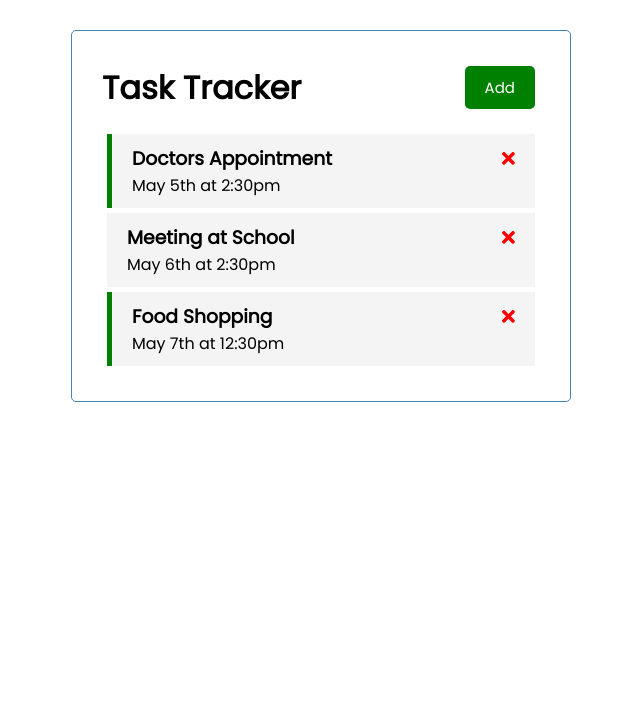
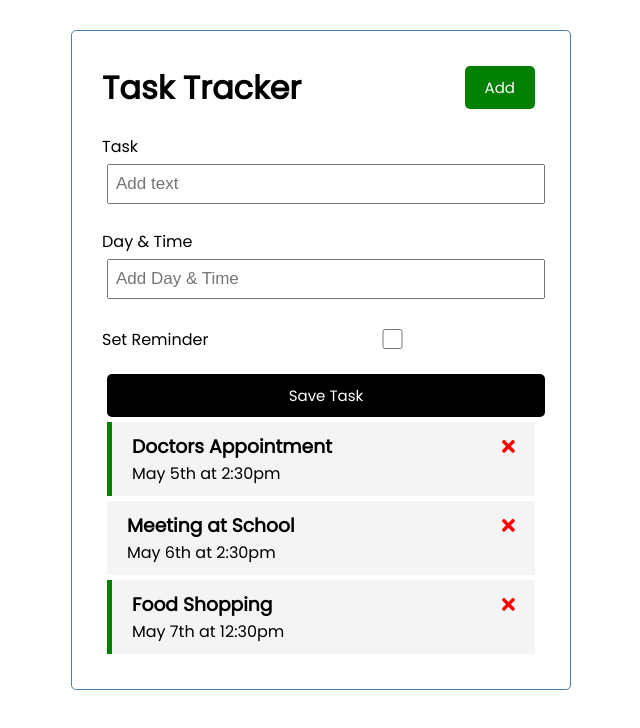
Before and after one commit to markpackham/angular-crash, an Angular app: page / in a window 1280 px wide. Shown: the top 728 px of the page, without its empty margins (319-959 px from the left). Built offline with nearby package versions, Linux system fonts and the light colour scheme; data requests are answered from the project's data file.

Commit message:
add form to add task https://youtu.be/3dHNOWTI7H8?t=5202

```diff
--- a/src/app/components/add-task/add-task.component.html
+++ b/src/app/components/add-task/add-task.component.html
@@ -1 +1,17 @@
-<p>add-task works!</p>
+<form>
+  <div class="form-control">
+    <label for="text">Task</label>
+    <input type="text" name="text" id="text" placeholder="Add text" />
+  </div>
+
+  <div class="form-control">
+    <label for="day">Day & Time</label>
+    <input type="text" name="day" id="day" placeholder="Add Day & Time" />
+  </div>
+
+  <div class="form-control form-control-check">
+    <label for="reminder">Set Reminder</label>
+    <input type="checkbox" name="reminder" id="reminder" />
+  </div>
+  <input type="submit" value="Save Task" class="btn btn-block">
+</form>
--- a/src/app/components/add-task/add-task.component.ts
+++ b/src/app/components/add-task/add-task.component.ts
@@ -7,6 +7,10 @@
 })
 export class AddTaskComponent implements OnInit {
 
+  text: string;
+  day: string;
+  reminder: boolean = false;
+
   constructor() { }
 
   ngOnInit(): void {
--- a/src/app/components/tasks/tasks.component.html
+++ b/src/app/components/tasks/tasks.component.html
@@ -1,3 +1,4 @@
+<app-add-task></app-add-task>
 <app-task-item *ngFor="let task of tasks" [task]="task" (onDeleteTask)="deleteTask(task)"
   (onToggleReminder)="toggleReminder(task)">
 </app-task-item>
```
